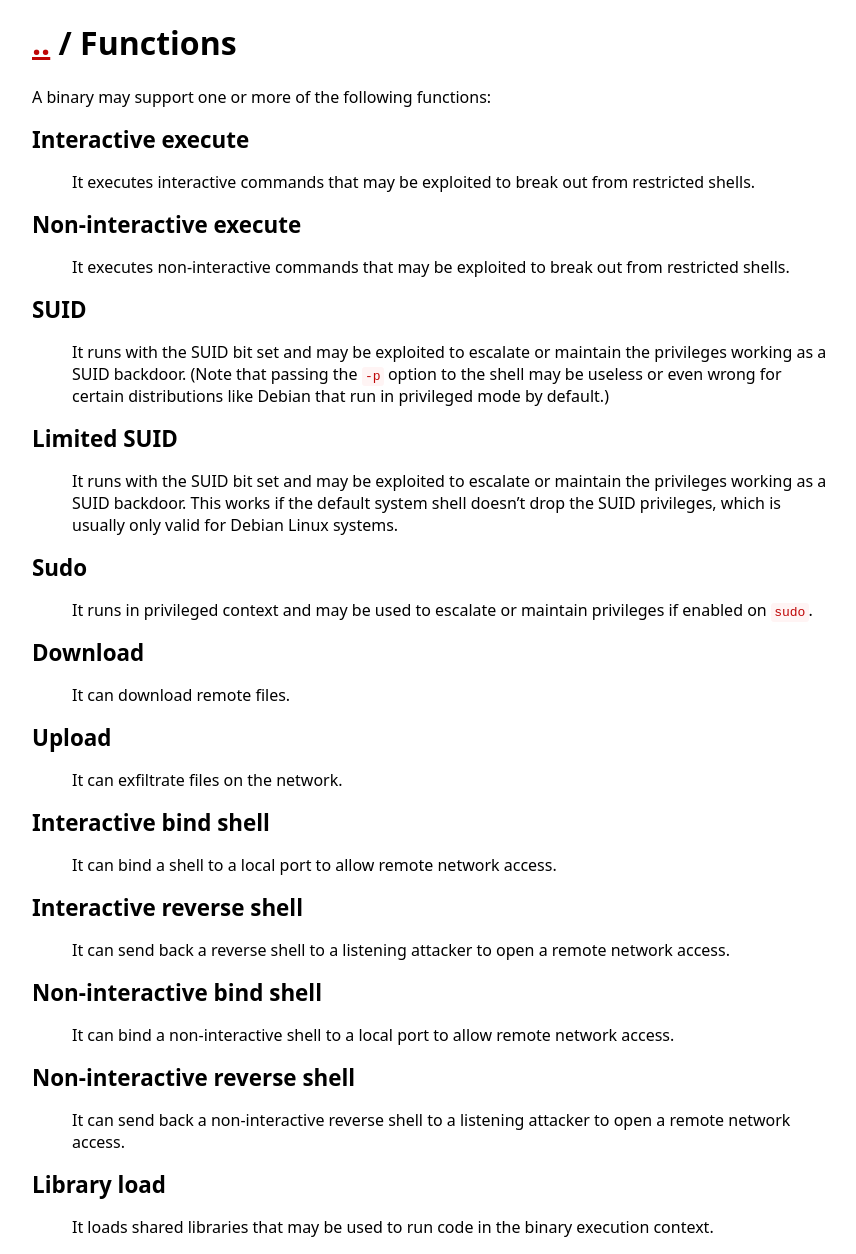
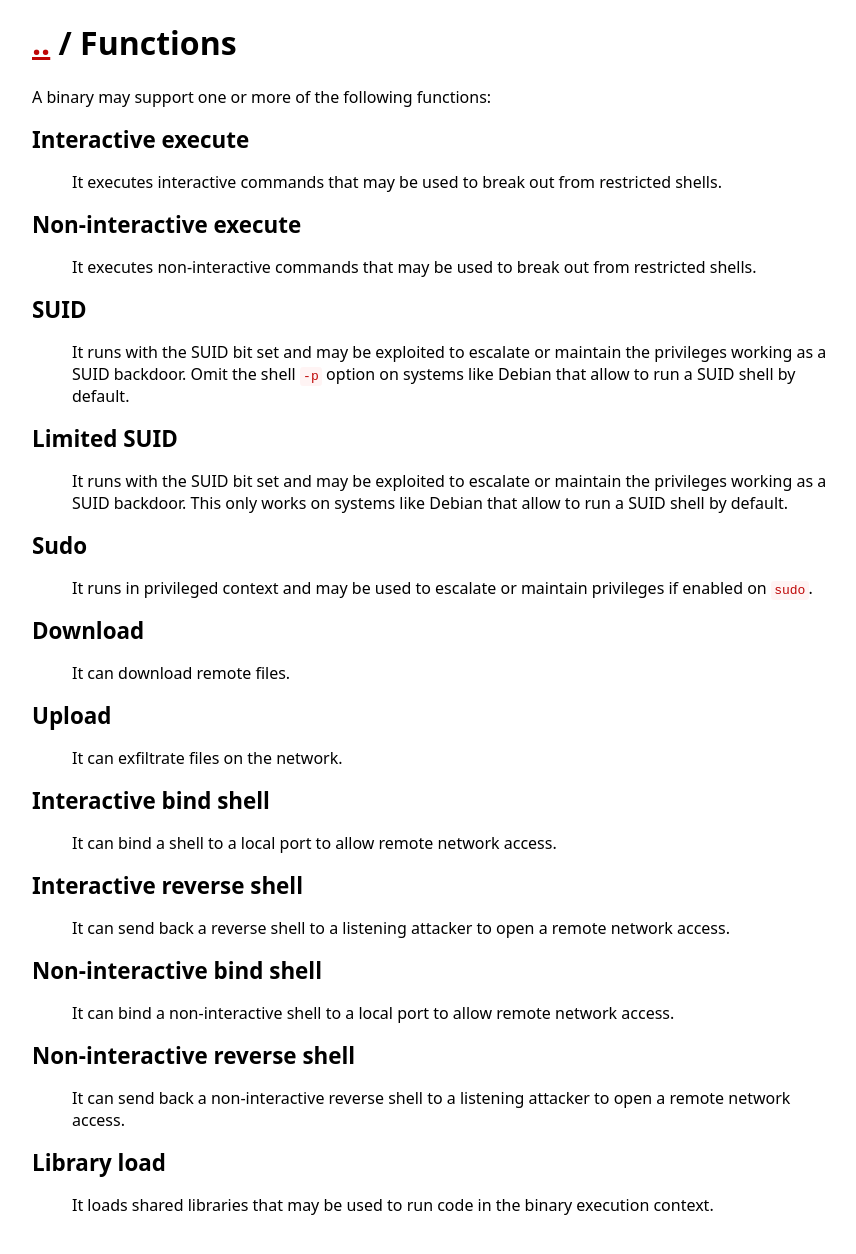
Before and after one commit to GTFOBins/GTFOBins.github.io, a Jekyll site: the page built from functions.md, in a window 1280 px wide. Shown: the whole page, without its empty margins (208-1064 px from the left). Built offline with Jekyll 4.4.1, drawn with Linux system fonts in a browser that asks for light colours; after the commit the page ends 1232 px from its top, so only the background shows below that.

Commit message:
Shorten functions description

```diff
--- a/_data/functions.yml
+++ b/_data/functions.yml
@@ -1,18 +1,18 @@
 execute-interactive:
   label: Interactive execute
-  description: It executes interactive commands that may be exploited to break out from restricted shells.
+  description: It executes interactive commands that may be used to break out from restricted shells.
 
 execute-non-interactive:
   label: Non-interactive execute
-  description: It executes non-interactive commands that may be exploited to break out from restricted shells.
+  description: It executes non-interactive commands that may be used to break out from restricted shells.
 
 suid-enabled:
   label: SUID
-  description: It runs with the SUID bit set and may be exploited to escalate or maintain the privileges working as a SUID backdoor. (Note that passing the `-p` option to the shell may be useless or even wrong for certain distributions like Debian that run in privileged mode by default.)
+  description: It runs with the SUID bit set and may be exploited to escalate or maintain the privileges working as a SUID backdoor. Omit the shell `-p` option on systems like Debian that allow to run a SUID shell by default.
 
 suid-limited:
   label: Limited SUID
-  description: It runs with the SUID bit set and may be exploited to escalate or maintain the privileges working as a SUID backdoor. This works if the default system shell doesn't drop the SUID privileges, which is usually only valid for Debian Linux systems.
+  description: It runs with the SUID bit set and may be exploited to escalate or maintain the privileges working as a SUID backdoor. This only works on systems like Debian that allow to run a SUID shell by default.
 
 sudo-enabled:
   label: Sudo
```
